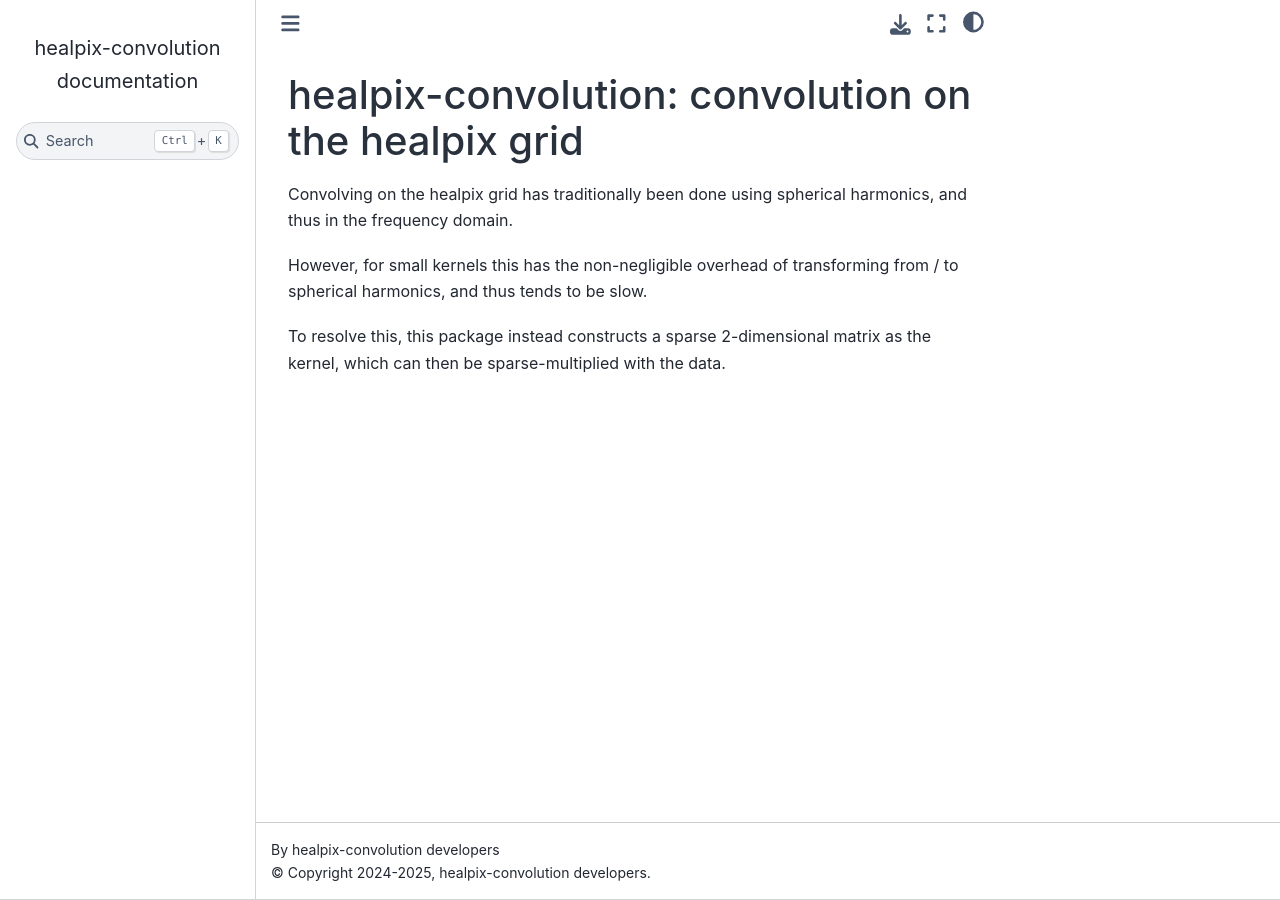
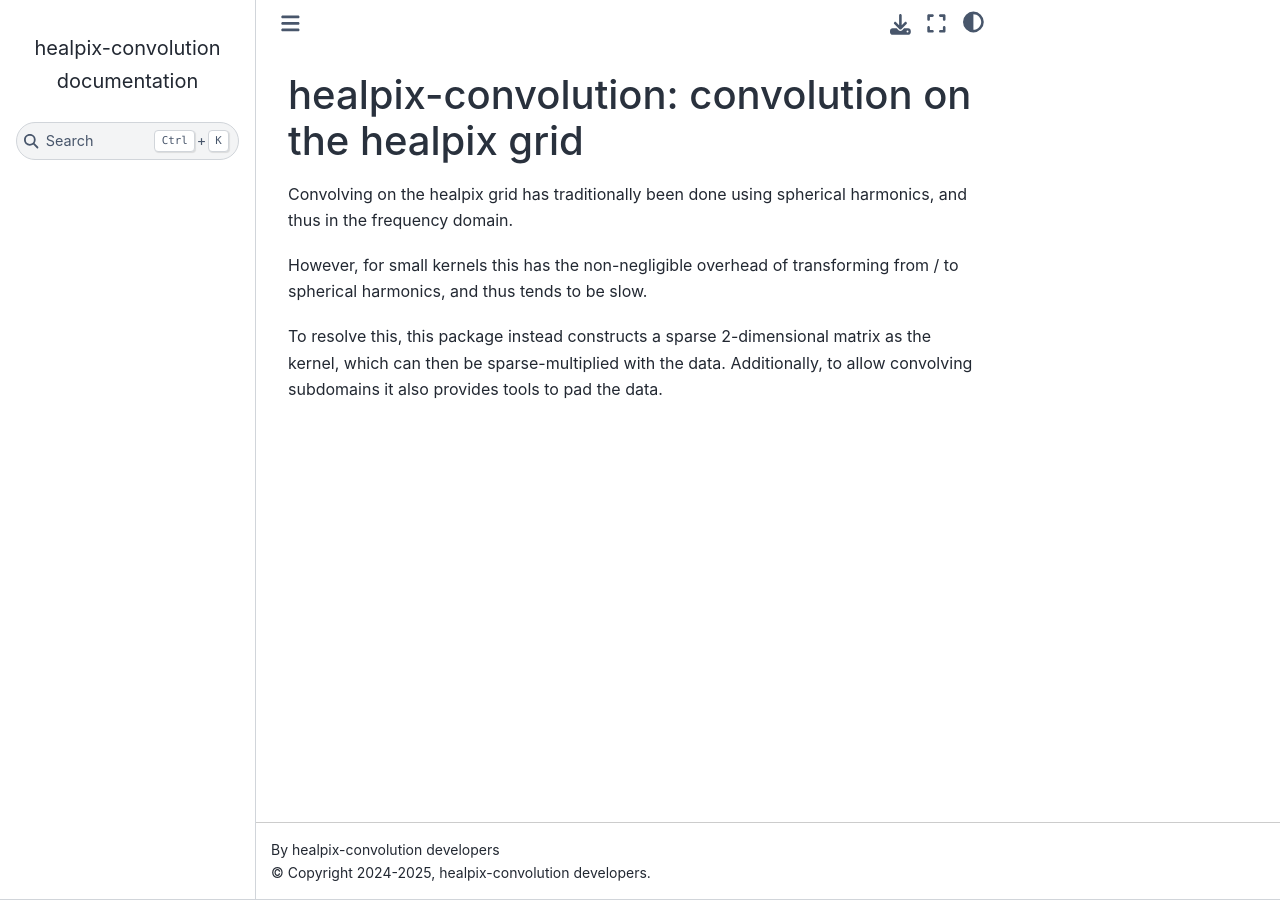
Before and after one commit to IAOCEA/healpix-convolution, a Sphinx documentation site: the page built from docs/index.md, in a window 1280 px wide. Built offline with Sphinx 7.4.7 and the Sphinx Book theme 1.1.4, drawn with Linux system fonts in a browser that asks for light colours.

Commit message:
mention padding

```diff
--- a/docs/index.md
+++ b/docs/index.md
@@ -4,4 +4,4 @@ Convolving on the healpix grid has traditionally been done using spherical harmo
 
 However, for small kernels this has the non-negligible overhead of transforming from / to spherical harmonics, and thus tends to be slow.
 
-To resolve this, this package instead constructs a sparse 2-dimensional matrix as the kernel, which can then be sparse-multiplied with the data.
+To resolve this, this package instead constructs a sparse 2-dimensional matrix as the kernel, which can then be sparse-multiplied with the data. Additionally, to allow convolving subdomains it also provides tools to pad the data.
```
